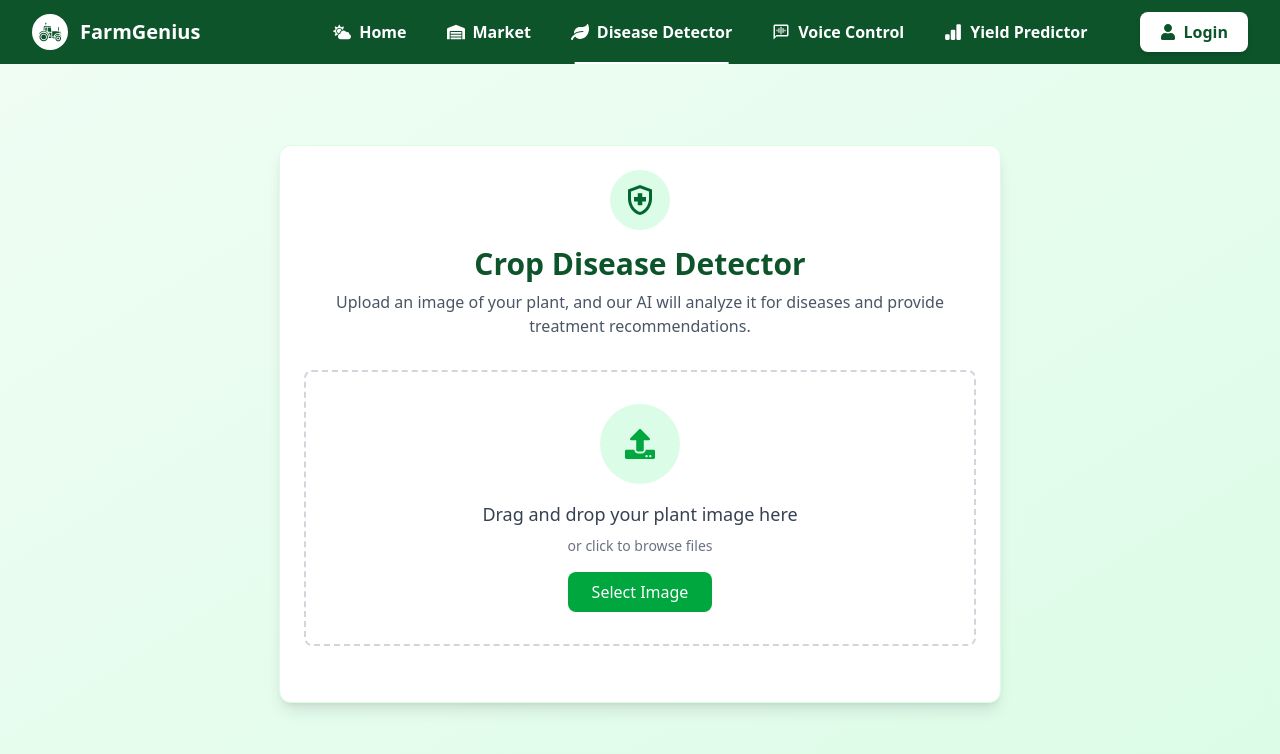
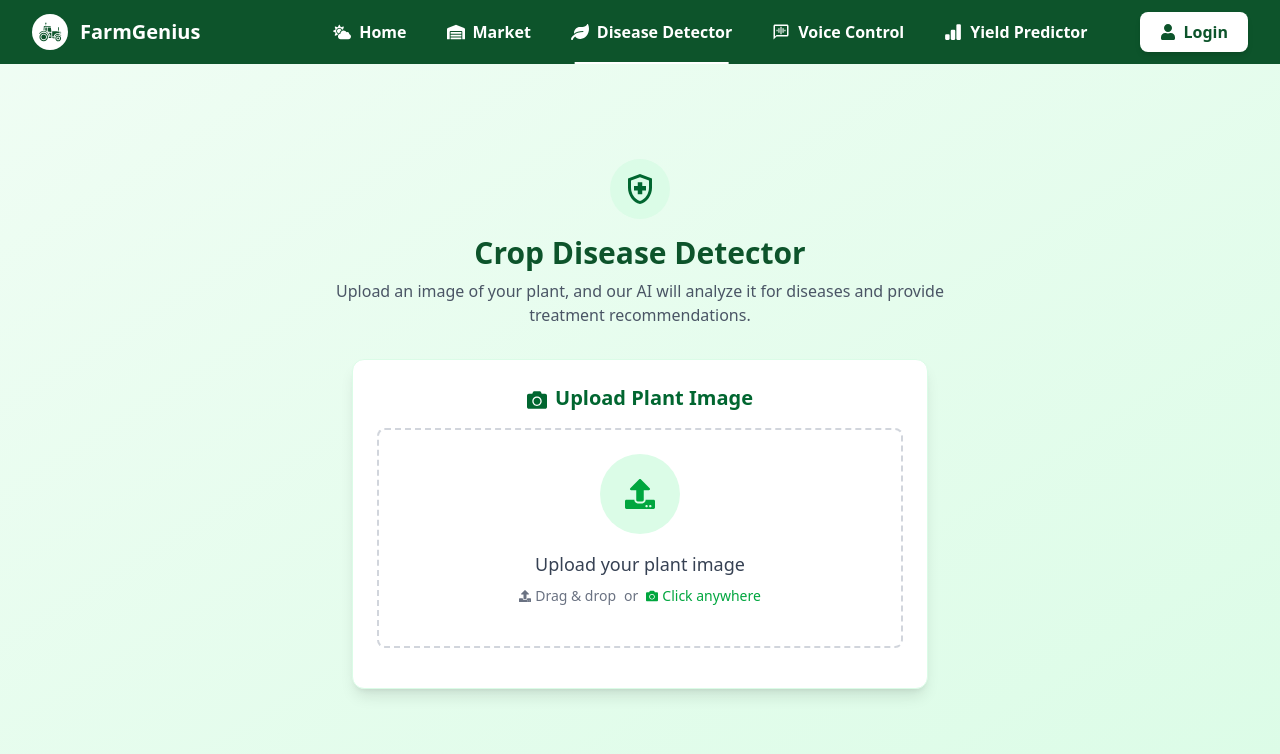
Before and after one commit to SnoozeScript/404, a React (Vite) app in the folder frontend/: page /disease in a window 1280 px wide. Shown: the top 754 px of the page. Built offline with nearby package versions, Linux system fonts and the light colour scheme; no server answers.

Commit message:
changes in diseasedetector

```diff
--- a/frontend/src/features/Disease/DiseaseDetector.jsx
+++ b/frontend/src/features/Disease/DiseaseDetector.jsx
@@ -66,7 +66,7 @@ function DiseaseDetector() {
       const objectUrl = URL.createObjectURL(file);
       setPreviewUrl(objectUrl);
 
-      // Show upload success animation
+      // Show upload success message
       setUploadSuccess(true);
       setTimeout(() => setUploadSuccess(false), 2000);
 
@@ -203,10 +203,9 @@ function DiseaseDetector() {
   };
 
   return (
-    <div className="min-h-screen bg-gradient-to-br from-green-50 to-green-100 pt-24 pb-12 px-4 flex items-center justify-center">
-      <FadeInSection>
-        <div className="container mx-auto p-6 bg-white rounded-xl shadow-lg max-w-4xl border border-green-100 transform transition-all duration-300 hover:shadow-xl">
-          <div className="text-center mb-8">
+    <div className="min-h-screen bg-gradient-to-br from-green-50 to-green-100 pt-24 pb-12 flex flex-col items-center justify-center">
+      {/* Page Header */}
+      <div className="text-center mb-8 w-full">
         <div className="inline-flex p-3 bg-green-100 rounded-full text-green-800 mb-4">
           <MdOutlineHealthAndSafety className="text-4xl" />
         </div>
@@ -214,14 +213,33 @@ function DiseaseDetector() {
           Crop Disease Detector
         </h2>
         <p className="text-gray-600 max-w-2xl mx-auto">
-              Upload an image of your plant, and our AI will analyze it for
-              diseases and provide treatment recommendations.
+          Upload an image of your plant, and our AI will analyze it for diseases
+          and provide treatment recommendations.
         </p>
       </div>
 
-          {/* Upload Area with Drop Zone */}
+      {/* Desktop Layout - Centered Upload initially, then side-by-side with results */}
       <div
-            className={`mb-8 p-8 border-2 border-dashed rounded-lg text-center transition-all duration-300 ease-in-out relative
+        className={`w-full ${
+          !analysisResult || isLoading
+            ? "flex justify-center"
+            : "flex flex-col md:flex-row"
+        }`}
+      >
+        {/* Upload Container - Centered initially, then on left with results */}
+        <div
+          className={`${
+            !analysisResult || isLoading ? "w-full max-w-xl" : "w-full md:w-1/4"
+          } bg-white rounded-xl shadow-lg p-6 border border-green-100`}
+        >
+          <h3 className="text-xl font-semibold text-center mb-4 text-green-800">
+            <FaCamera className="inline mr-2" />
+            Upload Plant Image
+          </h3>
+
+          {/* Upload Area with dashed border - height fits content */}
+          <div
+            className={`relative mb-4 p-6 border-2 border-dashed rounded-lg text-center transition-all duration-300 ease-in-out
               ${
                 isDragging
                   ? "border-green-500 bg-green-50"
@@ -240,61 +258,41 @@ function DiseaseDetector() {
               disabled={isLoading}
             />
 
-            {!previewUrl && (
+            {!previewUrl ? (
               <label
                 htmlFor="disease-image-upload"
-                className="flex flex-col items-center justify-center cursor-pointer"
+                className="flex flex-col items-center justify-center cursor-pointer w-full h-full"
               >
                 <div className="w-20 h-20 bg-green-100 rounded-full flex items-center justify-center mb-4 transform transition-transform duration-300 hover:scale-110">
                   <FaUpload className="text-3xl text-green-600" />
                 </div>
                 <span className="text-lg font-medium text-gray-700 mb-2">
-                  Drag and drop your plant image here
+                  Upload your plant image
                 </span>
-                <span className="text-sm text-gray-500 mb-4">
-                  or click to browse files
-                </span>
-                <button className="px-6 py-2 bg-green-600 text-white rounded-lg font-medium hover:bg-green-700 transition duration-300">
-                  Select Image
-                </button>
-              </label>
-            )}
-
-            {/* Success Animation */}
-            {uploadSuccess && (
-              <div className="absolute inset-0 flex items-center justify-center bg-white bg-opacity-80 z-10 animate-fade-in">
-                <div className="text-green-500 text-center">
-                  <FaRegCheckCircle className="text-5xl mx-auto mb-2" />
-                  <p className="font-medium">Image uploaded successfully!</p>
+                <div className="flex items-center justify-center gap-2 text-sm text-gray-500 mb-4">
+                  <div className="flex items-center">
+                    <FaUpload className="mr-1 text-xs" />
+                    <span>Drag & drop</span>
+                  </div>
+                  <span>or</span>
+                  <div className="flex items-center text-green-600 font-medium">
+                    <FaCamera className="mr-1 text-xs" />
+                    <span>Click anywhere</span>
                   </div>
                 </div>
-            )}
-          </div>
-
-          {/* Preview and Actions Section */}
-          {previewUrl && (
-            <FadeInSection delay={200}>
-              <div className="mb-8 text-center">
-                <h3 className="text-xl font-medium text-gray-700 mb-4">
-                  <FaCamera className="inline mr-2" />
-                  Image Preview
-                </h3>
-                <div className="relative inline-block group">
+              </label>
+            ) : (
+              <div className="relative">
                 <img
                   src={previewUrl}
                   alt="Selected plant preview"
-                    className="max-w-xs md:max-w-sm max-h-64 object-contain mx-auto border border-gray-300 rounded-lg shadow-sm transition-all duration-300 group-hover:shadow-md"
+                  className="max-h-48 object-contain mx-auto rounded-lg"
                 />
-                  <div className="absolute inset-0 bg-black opacity-0 group-hover:opacity-20 transition-opacity duration-300 rounded-lg flex items-center justify-center">
-                    <FaSearchPlus className="text-white text-3xl opacity-0 group-hover:opacity-100 transition-opacity duration-300" />
-                  </div>
-                </div>
-
-                <div className="mt-6 flex flex-wrap justify-center gap-4">
+                <div className="mt-4 flex justify-center gap-4">
                   <button
                     onClick={handleClear}
                     disabled={isLoading}
-                    className="px-5 py-2.5 bg-red-500 text-white rounded-lg hover:bg-red-600 disabled:opacity-50 transition duration-300 flex items-center font-medium shadow-sm hover:shadow"
+                    className="px-4 py-2 bg-red-500 text-white rounded-lg hover:bg-red-600 disabled:opacity-50 transition duration-300 flex items-center shadow-sm hover:shadow"
                   >
                     <FaTimes className="mr-2" />
                     Clear
@@ -302,7 +300,7 @@ function DiseaseDetector() {
                   <button
                     onClick={handleAnalyzeClick}
                     disabled={isLoading || !file}
-                    className="px-6 py-2.5 bg-green-600 text-white rounded-lg font-medium hover:bg-green-700 disabled:opacity-50 disabled:cursor-not-allowed transition duration-300 flex items-center shadow-sm hover:shadow transform hover:-translate-y-0.5"
+                    className="px-5 py-2 bg-green-600 text-white rounded-lg font-medium hover:bg-green-700 disabled:opacity-50 disabled:cursor-not-allowed transition duration-300 flex items-center shadow-sm hover:shadow"
                   >
                     {isLoading ? (
                       <>
@@ -319,15 +317,25 @@ function DiseaseDetector() {
                   </button>
                 </div>
               </div>
-            </FadeInSection>
             )}
 
-          {/* Analysis Progress Indicator */}
+            {/* Upload Success Animation */}
+            {uploadSuccess && (
+              <div className="absolute inset-0 flex items-center justify-center bg-white bg-opacity-80 z-10 animate-fade-in">
+                <div className="text-green-500 text-center">
+                  <FaRegCheckCircle className="text-5xl mx-auto mb-2" />
+                  <p className="font-medium">Image uploaded successfully!</p>
+                </div>
+              </div>
+            )}
+          </div>
+
+          {/* Analysis Progress Indicator - more compact */}
           {isLoading && (
             <FadeInSection delay={100}>
-              <div className="my-8">
+              <div className="my-3">
                 <div className="relative pt-1">
-                  <div className="flex mb-2 items-center justify-between">
+                  <div className="flex mb-1 items-center justify-between">
                     <div>
                       <span className="text-xs font-semibold inline-block py-1 px-2 uppercase rounded-full text-green-600 bg-green-200">
                         {analysisStage === 1
@@ -341,7 +349,7 @@ function DiseaseDetector() {
                       </span>
                     </div>
                   </div>
-                  <div className="overflow-hidden h-2 mb-4 text-xs flex rounded bg-green-200">
+                  <div className="overflow-hidden h-2 mb-2 text-xs flex rounded bg-green-200">
                     <div
                       className="shadow-none flex flex-col text-center whitespace-nowrap text-white justify-center bg-green-500 transition-all duration-1000 ease-in-out"
                       style={{ width: analysisStage === 1 ? "45%" : "75%" }}
@@ -351,12 +359,48 @@ function DiseaseDetector() {
               </div>
             </FadeInSection>
           )}
+        </div>
 
-          {/* Error Display */}
+        {/* Right Side - Results Container (Only visible when results are available) */}
+        {analysisResult && !isLoading && (
+          <div className="w-full md:w-3/4 bg-white rounded-xl shadow-lg p-6 border border-green-100 md:border-l-0 md:rounded-l-none">
+            <FadeInSection delay={300}>
+              <div className="p-6 bg-green-50 border border-green-200 rounded-lg shadow-md transition-all duration-500 animate-fade-in h-full">
+                <div className="flex items-center mb-4">
+                  <div className="p-2 bg-green-200 rounded-full mr-3">
+                    <FaLeaf className="text-xl text-green-700" />
+                  </div>
+                  <h3 className="text-xl font-bold text-green-800">
+                    Analysis Complete
+                  </h3>
+                </div>
+
+                <div className="pl-4 border-l-2 border-green-300">
+                  <pre className="whitespace-pre-wrap text-gray-700 font-sans leading-relaxed bg-white p-4 rounded-md shadow-sm">
+                    {analysisResult}
+                  </pre>
+                </div>
+
+                <div className="mt-6 flex justify-end">
+                  <button
+                    onClick={handleClear}
+                    className="px-4 py-2 bg-green-600 text-white rounded-lg font-medium hover:bg-green-700 transition duration-300"
+                  >
+                    Analyze Another Image
+                  </button>
+                </div>
+              </div>
+            </FadeInSection>
+          </div>
+        )}
+      </div>
+
+      {/* Error Display - Full Width */}
       {error && (
+        <div className="w-full mt-6">
           <FadeInSection delay={100}>
             <div
-                className="my-6 p-4 bg-red-50 border-l-4 border-red-500 text-red-700 rounded-md text-center"
+              className="p-4 bg-red-50 border-l-4 border-red-500 text-red-700 rounded-md"
               role="alert"
             >
               <div className="flex">
@@ -383,40 +427,8 @@ function DiseaseDetector() {
               </div>
             </div>
           </FadeInSection>
+        </div>
       )}
-
-          {/* Analysis Result Display with animations */}
-          {analysisResult && !isLoading && (
-            <FadeInSection delay={300}>
-              <div className="mt-8 p-6 bg-green-50 border border-green-200 rounded-lg shadow-md transition-all duration-500 animate-fade-in">
-                <div className="flex items-center mb-4">
-                  <div className="p-2 bg-green-200 rounded-full mr-3">
-                    <FaLeaf className="text-xl text-green-700" />
-                  </div>
-                  <h3 className="text-xl font-bold text-green-800">
-                    Analysis Complete
-                  </h3>
-                </div>
-
-                <div className="pl-4 border-l-2 border-green-300">
-                  <pre className="whitespace-pre-wrap text-gray-700 font-sans leading-relaxed bg-white p-4 rounded-md shadow-sm">
-                    {analysisResult}
-                  </pre>
-                </div>
-
-                <div className="mt-6 flex justify-end">
-                  <button
-                    onClick={handleClear}
-                    className="px-4 py-2 bg-green-600 text-white rounded-lg font-medium hover:bg-green-700 transition duration-300"
-                  >
-                    Analyze Another Image
-                  </button>
-                </div>
-              </div>
-            </FadeInSection>
-          )}
-        </div>
-      </FadeInSection>
 
       {/* Additional animations and styling */}
       <style jsx>{`
```
Also changed, not shown: frontend/src/features/voice/VoiceControl.jsx (+51 -10 lines), 1 other file (tests, documents, lock files or other folders). Lines whose indentation alone changed are shown as unchanged.
